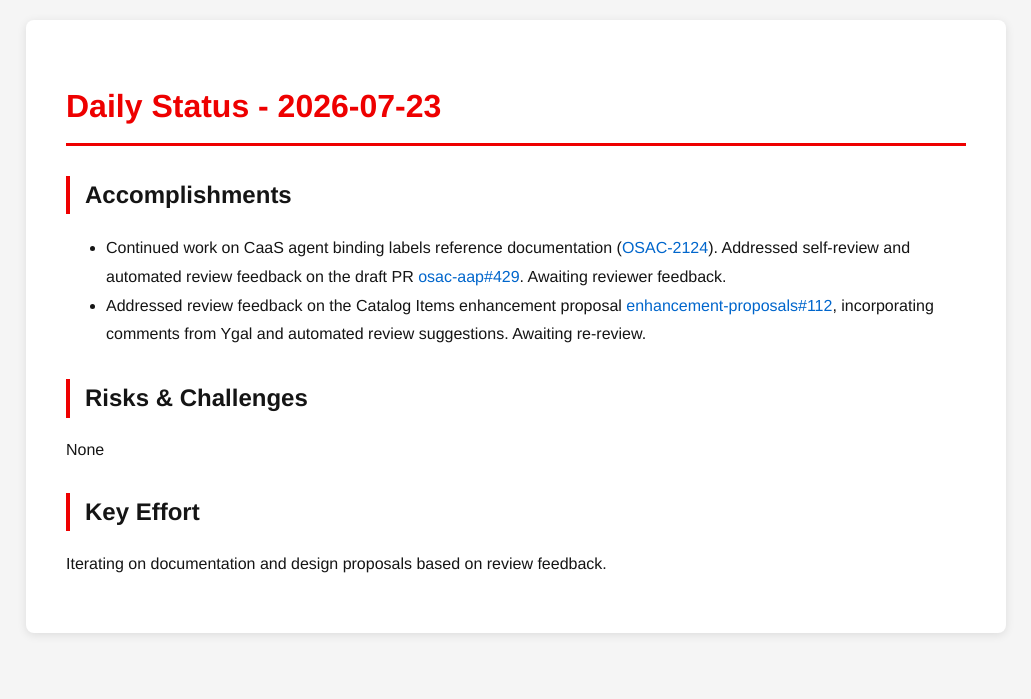
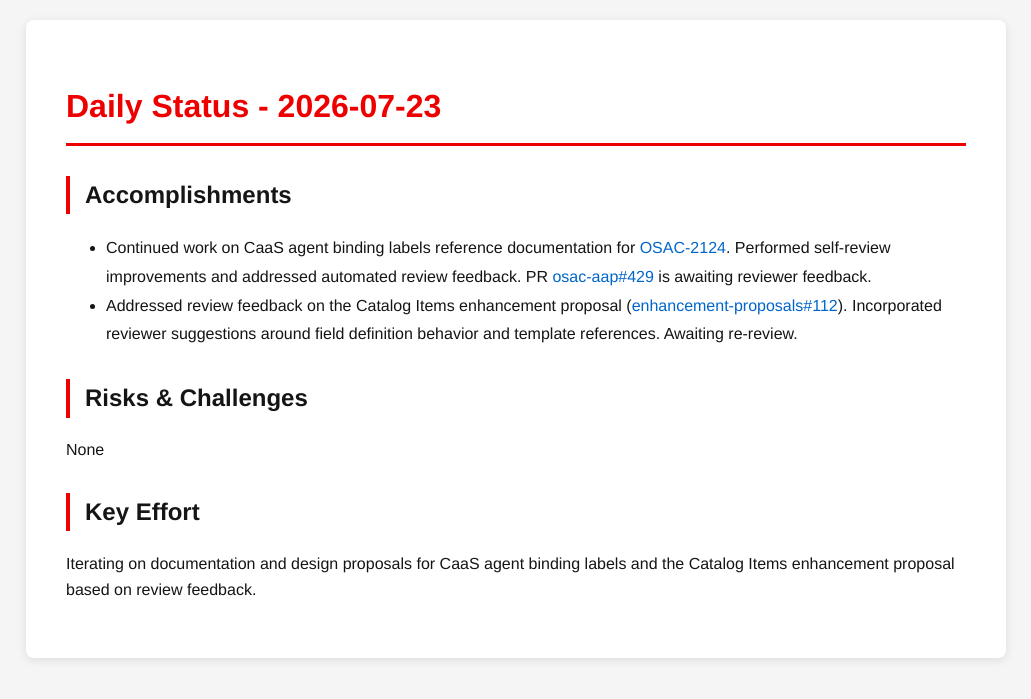
Before and after one commit to tzvatot/daily-status, a Jekyll site: the page built from 2026-07-23.md, in a window 1280 px wide. Shown: the top 699 px of the page, without its empty margins (124-1155 px from the left). Built offline with Jekyll 4.4.1, drawn with Linux system fonts in a browser that asks for light colours.

Commit message:
Daily status update - 2026-07-23

```diff
--- a/2026-07-23.md
+++ b/2026-07-23.md
@@ -7,11 +7,11 @@ date: 2026-07-23
 # Daily Status - 2026-07-23
 
 ## Accomplishments
-- Continued work on CaaS agent binding labels reference documentation ([OSAC-2124](https://redhat.atlassian.net/browse/OSAC-2124)). Addressed self-review and automated review feedback on the draft PR [osac-aap#429](https://github.com/osac-project/osac-aap/pull/429). Awaiting reviewer feedback.
-- Addressed review feedback on the Catalog Items enhancement proposal [enhancement-proposals#112](https://github.com/osac-project/enhancement-proposals/pull/112), incorporating comments from Ygal and automated review suggestions. Awaiting re-review.
+- Continued work on CaaS agent binding labels reference documentation for [OSAC-2124](https://redhat.atlassian.net/browse/OSAC-2124). Performed self-review improvements and addressed automated review feedback. PR [osac-aap#429](https://github.com/osac-project/osac-aap/pull/429) is awaiting reviewer feedback.
+- Addressed review feedback on the Catalog Items enhancement proposal ([enhancement-proposals#112](https://github.com/osac-project/enhancement-proposals/pull/112)). Incorporated reviewer suggestions around field definition behavior and template references. Awaiting re-review.
 
 ## Risks & Challenges
 None
 
 ## Key Effort
-Iterating on documentation and design proposals based on review feedback.
+Iterating on documentation and design proposals for CaaS agent binding labels and the Catalog Items enhancement proposal based on review feedback.
```
